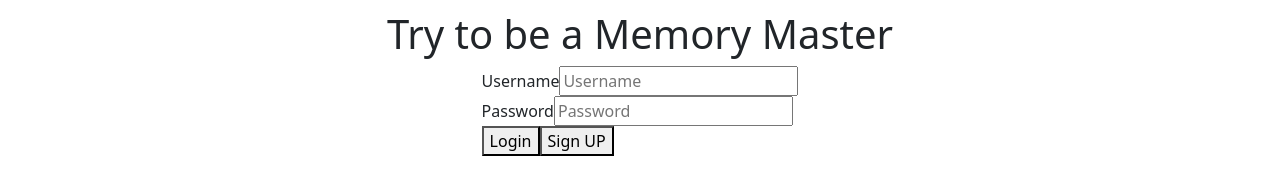
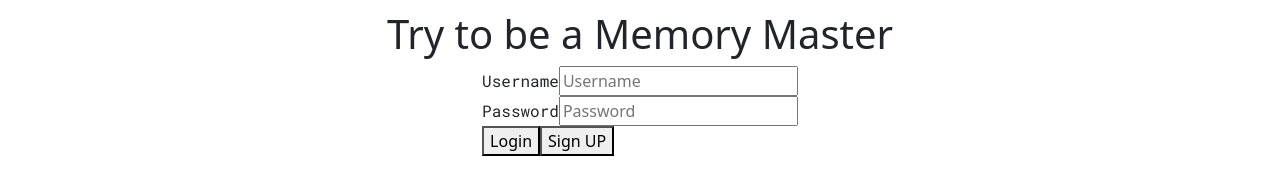
Before and after one commit to peacoltrain/startup, a React (Vite) app: page / in a window 1280 px wide. Shown: the part 325-497 px from the top of the page. Built offline with nearby package versions, Linux system fonts and the light colour scheme.

Commit message:
Fixed google font call

```diff
--- a/src/app.css
+++ b/src/app.css
@@ -1,4 +1,4 @@
-@import url('https://fonts.googleapis.com');
+@import url('https://fonts.googleapis.com/css2?family=Roboto+Mono&display=swap');
 
 
 html {
@@ -38,7 +38,7 @@
   justify-content: center;
 }
 
-.main span {
+main span {
     font-family: 'Roboto Mono', monospace;
 }
 
```
